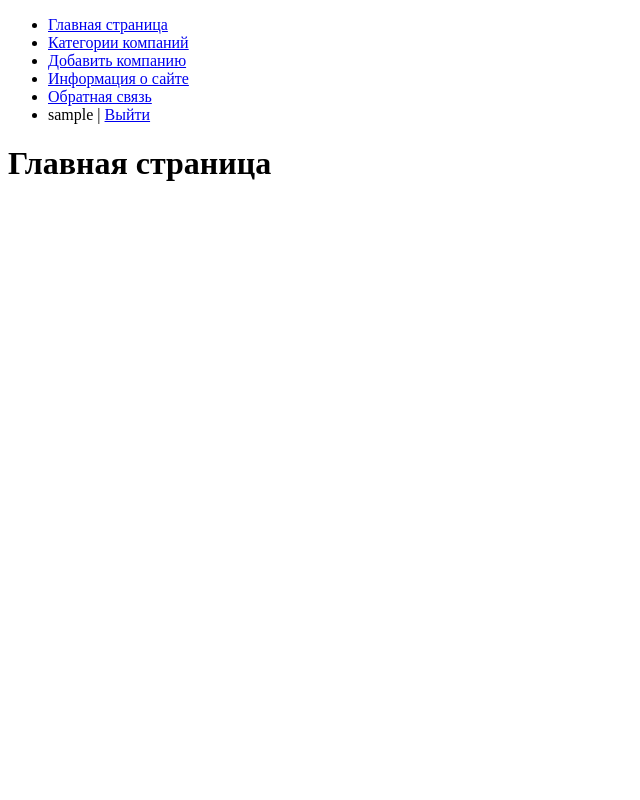
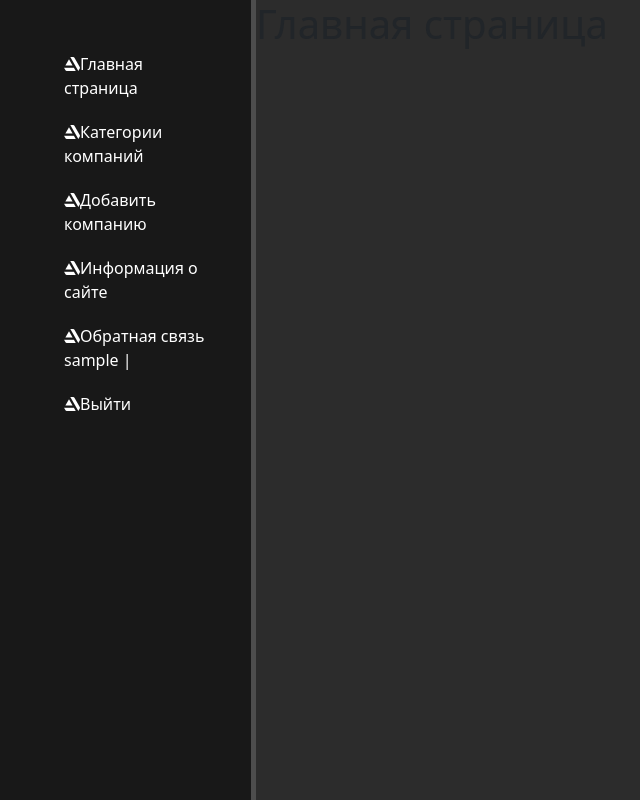
Before and after one commit to Edgar-84/Otzovik, a Django app: page / in a window 1280 px wide. Shown: the whole page, without its empty margins (0-640 px from the left). Run offline with Django 3.2, Linux system fonts and the light colour scheme; the visitor is signed in with stand-in values (Sample User, id 1); data that the repository does not hold is empty; some libraries are stand-ins or nearby versions.

Commit message:
add css from main page

```diff
--- /dev/null
+++ b/otzovik/company/static/company/css/company.css
@@ -0,0 +1,53 @@
+body {
+    background: #2c2c2c;
+}
+
+aside {
+    float: left;
+    background: #181818;
+    width: 20%;
+    padding: 2.5%;
+    height: 100vh;
+    color: #fff;
+    border-right: 5px solid #4d4d4d;
+}
+
+aside img {
+    width: 100px;
+    float: left;
+}
+
+aside.logo {
+    font-size: 40px;
+    margin-left: 10px;
+    font-weight: bold;
+    position: relative;
+    top: -5px;
+}
+
+aside h3 {
+    margin-top: 50px;
+    font-size: 28px;
+}
+
+aside ul {list-style: none}
+aside ul li {
+    color: #fff;
+    display: block;
+    margin-top: 20px;
+    transition: transform .6s ease;
+}
+
+aside ul li:hover, aside ul a:hover {
+    color: #eb5959;
+    text-decoration: none;
+    transform: scale(1.05);
+}
+
+main .features {
+    float: left;
+    color: #fff;
+    margin-top: 100px;
+    text-align: center;
+    width: 75%;
+}
--- a/otzovik/company/templates/company/addcompany.html
+++ b/otzovik/company/templates/company/addcompany.html
@@ -10,7 +10,7 @@
 <p><label class="form-label" for="{{ f.id_for_label }}">{{f.label}}: </label>{{ f }} </p>
 <div class="form-error">{{ f.errors }}</div>
 {% endfor %}
-    <button type="submit">Добавить</button>
+    <button class='btn btn-warning'>Добавить</button>
 </form>
 
 {% endblock %}
--- a/otzovik/company/templates/company/base.html
+++ b/otzovik/company/templates/company/base.html
@@ -1,40 +1,63 @@
+{% load static %}
 <!DOCTYPE html>
-<html>
+<html xmlns="http://www.w3.org/1999/html">
 <head>
     <meta charset="UTF-8">
-    <title>{{ title }}</title>
+    <meta name="viewport"
+          content="width=device-width, initial-scale=1.0, user-scalable=no, maximum-scale=1.0, minimum-scale=1.0">
+    <link rel="stylesheet" href="https://cdn.jsdelivr.net/npm/bootstrap@5.1.1/dist/css/bootstrap.min.css">
+    <link rel="stylesheet" href="{% static 'company/css/company.css' %}">
+    <link rel="stylesheet" href="https://use.fontawesome.com/releases/v5.8.2/css/all.css">
+    <title>{{title}}</title>
+    <style>
+         a {
+    text-decoration: none;
+   }
+    </style>
 </head>
 <body>
+
 {% block mainmenu %}
+<aside>
     <ul>
         {% for m in menu %}
-             <li><a href="{% url m.url_name %}">{{m.title}}</a></li>
+        <a href="{% url m.url_name %}"><li><i class="fab fa-artstation"></i>{{m.title}}</li></a>
         {% endfor %}
         {% if request.user.is_authenticated %}
-    <li class="last">{{user.username}} | <a href="{% url 'logout' %}">Выйти</a></li>
+        {{user.username}} | <a href="{% url 'logout' %}"><li><i class="fab fa-artstation"></i>Выйти</li></a>
         {% else %}
-    <li class="last"><a href="{% url 'register' %}">Регистрация</a> | <a href="{% url 'login' %}">Войти</a></li>
+        <a href="{% url 'register' %}"><li><i class="fab fa-artstation"></i>Регистрация</li></a>
+        <a href="{% url 'login' %}"><li><i class="fab fa-artstation"></i>Войти</li></a>
         {% endif %}
     </ul>
+</aside>
 {% endblock mainmenu %}
 
 {% block content %}
 {% endblock %}
+
+<div class="container">
+<ul class="pagination justify-content-center pagination-sm">
 {% if page_obj.has_other_pages %}
 {% if page_obj.has_previous %}
-<li class="page-num">
-    <a href="?page={{ page_obj.previous_page_number }}">&lt;</a>
-</li>
+    <li class="page-item"><a class="page-link" href="?page={{page_obj.previous_page_number}}">Previous</a></li>
 {% endif %}
+
     {% for p in paginator.page_range %}
     {% if page_obj.number == p %}
-    <li class="page-num page-num-selected">{{ p }}</li>
-    {% elif p >= page_obj.number|add:-2 and p <= page_obj.number|add:2 %}
-    <li class="page-num">
-    <a href="?page={{ p }}">{{ p }}</a>
+    <li class="page-item active"><a class="page-link">{{p}}</a></li>
+    {% elif p >= page_obj.number|add:-1 and p <= page_obj.number|add:1 %}
+    <li class="page-item"><a class="page-link" href="?page={{p}}">{{p}}</a>
     </li>
     {% endif %}
     {% endfor %}
+
+{% if page_obj.has_next %}
+<li class="page-item"><a class="page-link" href="?page={{page_obj.next_page_number}}"> Next </a></li>
 {% endif %}
+    </ul>
+{% endif %}
+
+</div>
 </body>
 </html>
--- a/otzovik/company/templates/company/contact.html
+++ b/otzovik/company/templates/company/contact.html
@@ -12,6 +12,6 @@
 <p><label class="form-label" for="{{ f.id_for_label }}">{{f.label}}:</label>{{f}}</p>
 <div class="form-error">{{f.errors}}</div>
 {% endfor %}
-    <button type="submit">Отправить</button>
+    <button class='btn btn-warning'>Отправить</button>
 </form>
 {% endblock %}
--- a/otzovik/company/templates/company/index.html
+++ b/otzovik/company/templates/company/index.html
@@ -2,9 +2,6 @@
 {% load company_tags %}
 {% block content %}
 <h1>{{title}}</h1>
-
-<ul class="list-articles">
-
     {% for company in companies %}
         {% if company.photo %}
             <p><img class="img-article-left thumb" src="{{company.photo.url}}" width="250"></p>
@@ -13,10 +10,7 @@
     {% autoescape on %}
     {{company.content|linebreaks|truncatewords:10}}
     {% endautoescape %}
-            <div class="clear"></div>
+
             <p class="link-read-post"><a href="{{ company.get_absolute_url }}">Подробнее</a></p>
-            </li>
     {% endfor %}
-</ul>
-
 {% endblock %}
--- a/otzovik/company/templates/company/login.html
+++ b/otzovik/company/templates/company/login.html
@@ -6,13 +6,13 @@
 <form method="post">
     {% csrf_token %}
 
-<div class="form-error">{{ form.non_field_errors }}</div>
+<div class="alert alert-warning">{{ form.non_field_errors }}</div>
 
 {% for f in form %}
 <p><label class="form-label" for="{{ f.id_for_label }}">{{f.label}}: </label>{{f}}</p>
 <div class="form-error">{{ f.errors }}</div>
 {% endfor %}
-    <button type="submit">Войти</button>
+    <button class='btn btn-warning'>Войти</button>
 </form>
 
 {% endblock %}}
--- a/otzovik/company/templates/company/post.html
+++ b/otzovik/company/templates/company/post.html
@@ -1,7 +1,8 @@
 {% extends 'company/base.html' %}
-
+{% load static %}
 {% block content %}
-<h1>{{post.title}}</h1>
+<link rel="stylesheet" href="{% static 'company/css/company.css' %}">
+    <h1>{{post.title}}</h1>
 
 {% if post.photo %}
 <p><img class="img-article-left" src="{{post.photo.url}}"></p>
--- a/otzovik/company/templates/company/register.html
+++ b/otzovik/company/templates/company/register.html
@@ -10,6 +10,6 @@
 <div class="form-error">{{ f.errors }}</div>
 {% endfor %}
 
-      <button type="submit">Регистрация</button>
+      <button class='btn btn-warning'>Регистрация</button>
 </form>
 {% endblock %}
--- a/otzovik/company/utils.py
+++ b/otzovik/company/utils.py
@@ -9,7 +9,7 @@ menu = [{'title': "Главная страница", 'url_name': 'home'},
 ]
 
 class DataMixin:
-    paginate_by = 3
+    paginate_by = 5
 
     def get_user_context(self, **kwargs):
         """This method makes an access to the database, adds new information
--- a/otzovik/otzovik/settings.py
+++ b/otzovik/otzovik/settings.py
@@ -122,9 +122,9 @@ USE_TZ = True
 # https://docs.djangoproject.com/en/3.2/howto/static-files/
 
 STATIC_URL = '/static/'
-STATIC_ROOT = os.path.join(BASE_DIR, 'static')
+
 STATICFILES_DIRS = [
-    os.path.join(BASE_DIR, 'static_dev')
+    BASE_DIR / 'static',
 ]
 
 MEDIA_URL = '/media/'
```
Also changed, not shown: otzovik/company/static/company/images/abstract.jpg (added), otzovik/company/static/company/images/logotype.png (added), 1 other file. Lines whose indentation alone changed are shown as unchanged.
